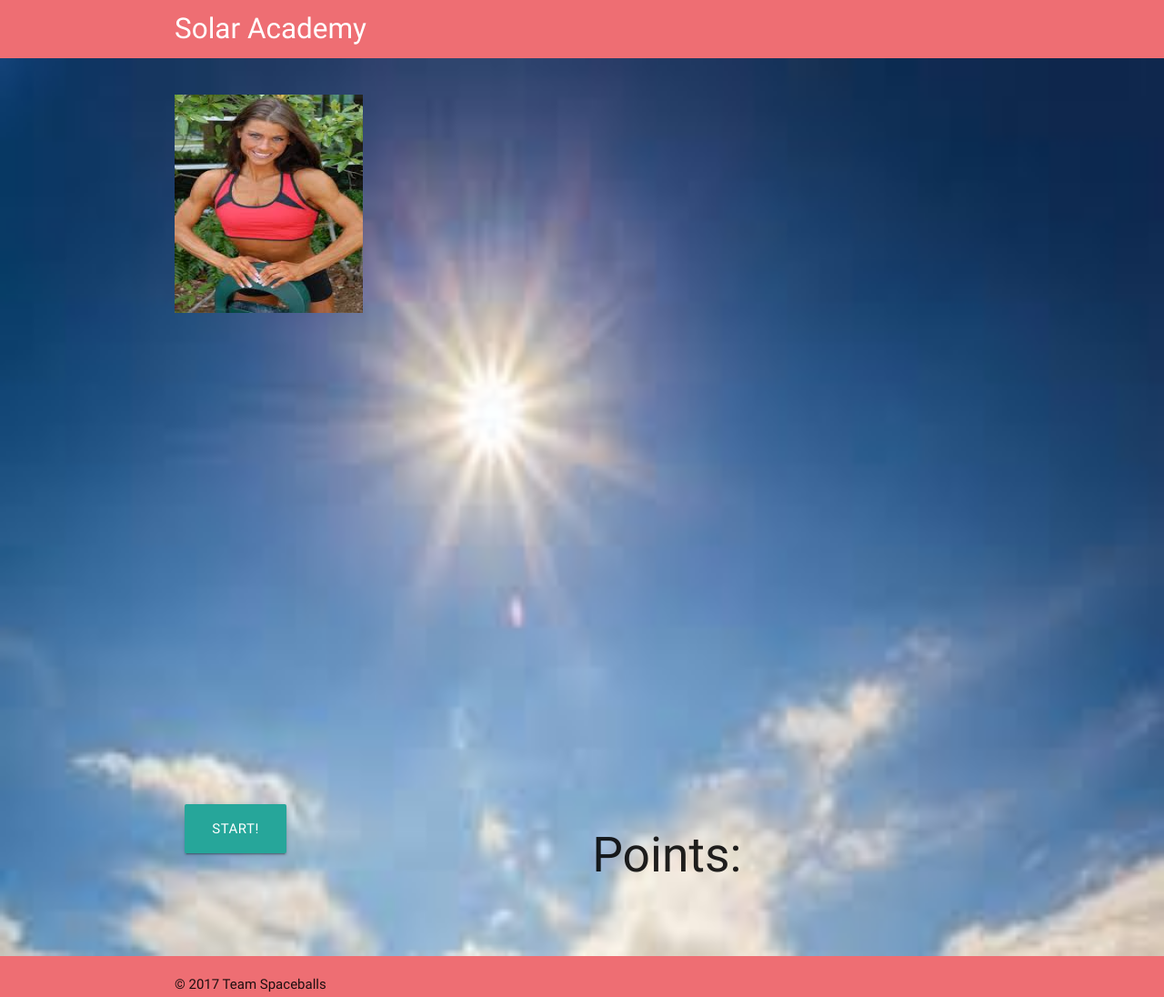
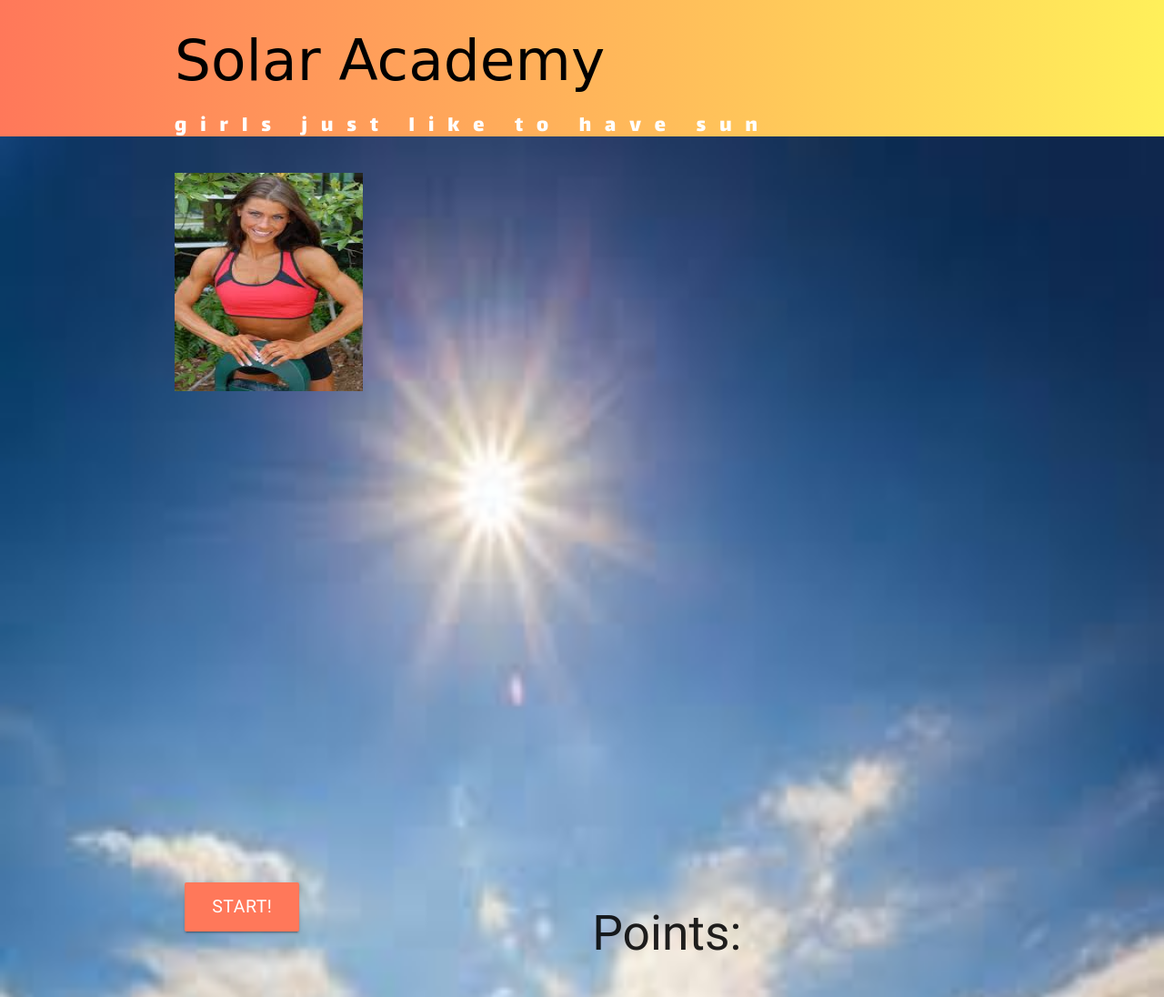
Before and after one commit to nicgallardo/solaracademy, a website: page public/index.html in a window 1280 px wide. Shown: the top 1096 px of the page at 91% size. Drawn offline with nearby package versions, Linux system fonts and the light colour scheme; a web font is replaced by a local one.

Commit message:
style commit

```diff
--- a/public/index.html
+++ b/public/index.html
@@ -2,17 +2,21 @@
 <html lang="en">
   <head>
     <meta charset="utf-8">
+    <link href="https://fonts.googleapis.com/css?family=Lalezar|Petit+Formal+Script" rel="stylesheet">
     <link rel="stylesheet" href="https://cdnjs.cloudflare.com/ajax/libs/materialize/0.100.1/css/materialize.min.css">
     <link rel="stylesheet" href="style/style.css">
     <title></title>
   </head>
   <body>
-    <header>
-      <nav>
+    <header class="header grad">
+      <nav class="grad header">
         <div class="container nav-wrapper">
           <div class="row">
-            <div class="col s12 m12 l12">
-              <a href="#" class="brand-logo">Solar Academy</a>
+            <div class="brand col s12 m12 l12">
+              <h1>Solar Academy</h1>
+            </div>
+              <div class="tagline col s12 m12 l12">
+              <h5>girls just like to have sun</h5>
             </div>
           </div>
         </div>
@@ -105,7 +109,7 @@
         </div>
       </div>
     </main>
-    <footer>
+    <footer class="grad">
       <div class="footer-copyright">
         <div class="container">
          © 2017 Team Spaceballs
--- a/public/style/style.css
+++ b/public/style/style.css
@@ -2,7 +2,30 @@
   display: flex;
   min-height: 100vh;
   flex-direction: column;
-  --main-color: rgba(238, 110, 115, 1);
+  /*--main-color: rgba(238, 110, 115, 1);*/
+}
+
+.header {
+  height:10rem;
+}
+
+.grad {
+  background: #FF785A; /* For browsers that do not support gradients */
+  background: -webkit-linear-gradient(left, #FF785A , #FFF05A); /* For Safari 5.1 to 6.0 */
+  background: -o-linear-gradient(right, #FF785A, #FFF05A); /* For Opera 11.1 to 12.0 */
+  background: -moz-linear-gradient(right, #FF785A, #FFF05A); /* For Firefox 3.6 to 15 */
+  background: linear-gradient(to right, #FF785A , #FFF05A); /* Standard syntax */
+}
+
+.brand {
+  color: black;
+  font-family: 'Petit Formal Script', cursive;
+  margin-bottom: -.8rem;
+}
+
+.tagline {
+  font-family: 'Lalezar', cursive;
+  letter-spacing: 1rem;
 }
 
 main {
@@ -15,7 +38,13 @@
 footer {
   padding-bottom: 40px;
   padding-top: 20px;
-  background-color: var(--main-color);
+  /*background-color: var(--main-color);*/
+}
+
+.btn-large {
+  background-color: #FF785A;
+  font-size: 1.3rem;
+
 }
 
 .square {
```
